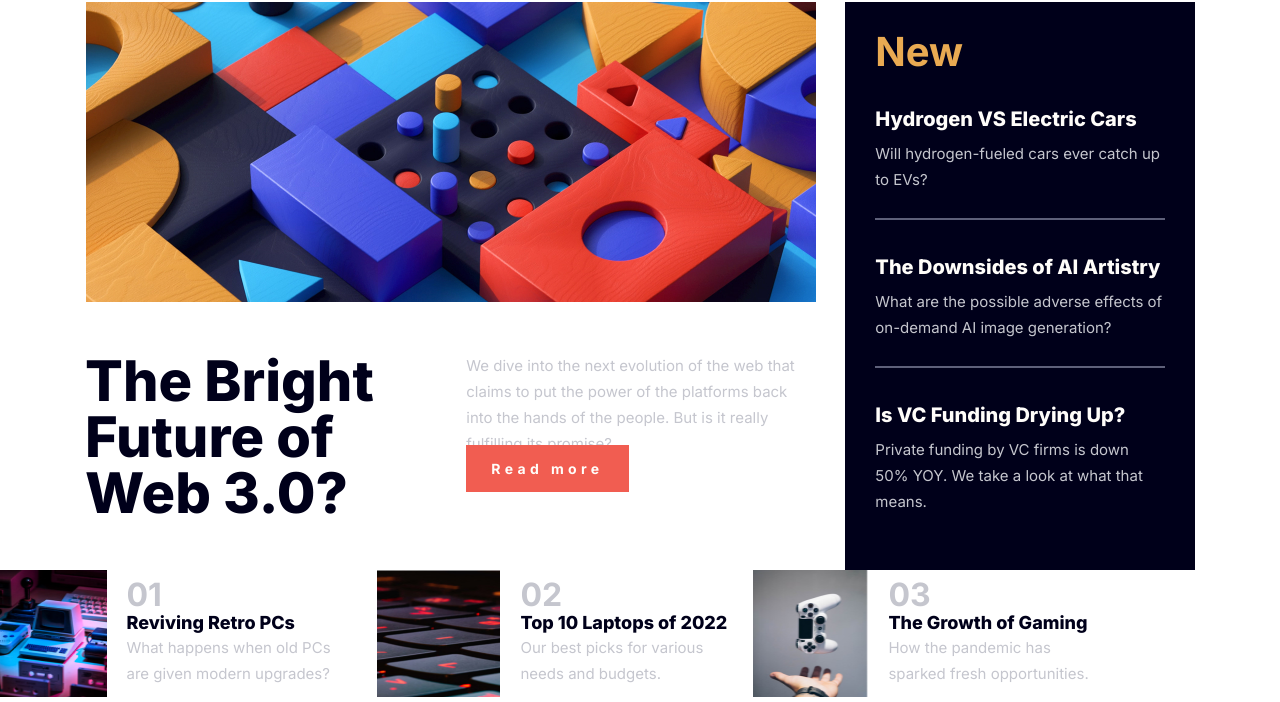
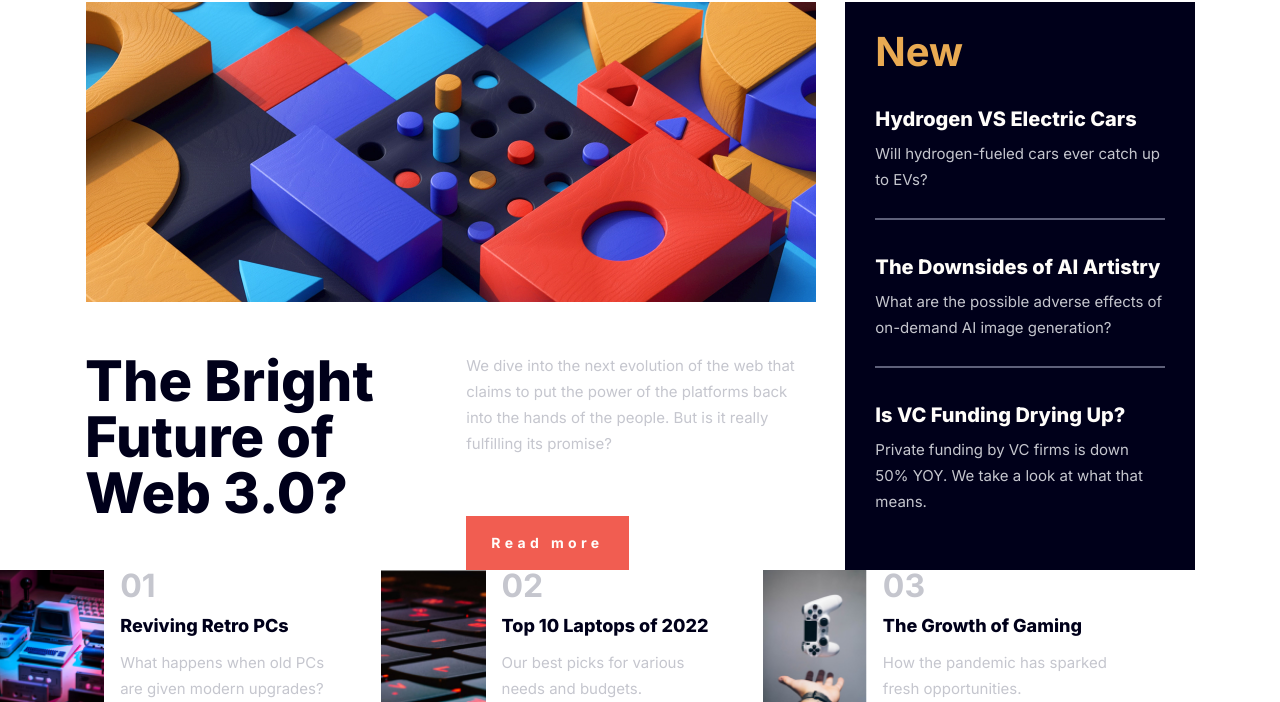
Before and after one commit to Junior-dev-Track/14-css-web-3-0-project-VizardAlpha, a plain HTML site: page index.html in a window 1280 px wide. Shown: the part 108-810 px from the top of the page. Drawn offline with Linux system fonts and the light colour scheme.

Commit message:
fix with grid list of article

```diff
--- a/index.html
+++ b/index.html
@@ -4,6 +4,7 @@
 <head>
     <meta charset="UTF-8">
     <meta name="viewport" content="width=device-width, initial-scale=1.0">
+    <meta name="description" content="This is a Frontend Mentor Project - For the BeCode training">
     <link rel="stylesheet" href="style.css">
     <title>Web 3.0</title>
 </head>
@@ -42,17 +43,17 @@
             <aside class="news">
                 <h2>New</h2>
                 <article>
-                    <h1>Hydrogen VS Electric Cars</h1>
+                    <h3>Hydrogen VS Electric Cars</h3>
                     <p>Will hydrogen-fueled cars ever catch up to EVs?</p>
                 </article>
                 <hr>
                 <article>
-                    <h1>The Downsides of AI Artistry</h1>
+                    <h3>The Downsides of AI Artistry</h3>
                     <p>What are the possible adverse effects of on-demand AI image generation?</p>
                 </article>
                 <hr>
                 <article>
-                    <h1>Is VC Funding Drying Up?</h1>
+                    <h3>Is VC Funding Drying Up?</h3>
                     <p>Private funding by VC firms is down 50% YOY. We take a look at what that means.</p>
                 </article>
             </aside>
@@ -60,30 +61,29 @@
     </main>
     <section class="container list">
         <article class="article-list">
-            <img class="section-image" src="./assets/Ordi.jpg" alt="">
+            <img src="./assets/Ordi.jpg" alt="">
             <div class="color-list">
                 <p>01</p>
-                <h1>Reviving Retro PCs</h1>
+                <h2>Reviving Retro PCs</h2>
                 <p>What happens when old PCs are given modern upgrades?</p>
             </div>
         </article>
         <article class="article-list">
-            <img class="section-image" src="./assets/Clavier.jpg" alt="">
+            <img src="./assets/Clavier.jpg" alt="">
             <div class="color-list">
                 <p>02</p>
-                <h1>Top 10 Laptops of 2022</h1>
+                <h2>Top 10 Laptops of 2022</h2>
                 <p>Our best picks for various needs and budgets.</p>
             </div>
         </article>
         <article class="article-list">
-            <img class="section-image" src="./assets/Manette.jpg" alt="">
+            <img src="./assets/Manette.jpg" alt="">
             <div class="color-list">
                 <p>03</p>
-                <h1>The Growth of Gaming</h1>
+                <h2>The Growth of Gaming</h2>
                 <p>How the pandemic has sparked fresh opportunities.</p>
             </div>
         </article>
     </section>
 </body>
-
 </html>
--- a/style.css
+++ b/style.css
@@ -216,6 +216,10 @@ img {
 
     #desc-main {
         grid-area: desc-main;
+        display: flex;
+        align-items: flex-start;
+        justify-content: space-between;
+        flex-direction: column;
     }
 
     h1 {
@@ -264,7 +268,7 @@ img {
 
     }
 
-    h1 {
+    h3 {
         color: #FFFDFA;
         font-size: 20px;
         font-weight: 800;
@@ -287,22 +291,22 @@ img {
 
 }
 
-.section-image {
-    height: 127px;
-    width: 190.5px;
-}
-
 .list{
-    display: flex;
-    align-items: center;
-    gap: 20px;
+    display: grid;
+    grid-template-columns: repeat(3, 1fr);
+    gap: 34px;
 }
 
 .article-list{
+    display: grid;
+    grid-template-columns: 30% 1fr;
+    gap:16px;
+}
+
+.color-list{
     display: flex;
-    align-items: center;
-    gap: 20px;
-    flex: 1;
+    flex-direction: column;
+    justify-content: space-between
 }
 
 .color-list p:first-child{
@@ -312,7 +316,7 @@ img {
     line-height: 32px;
 }
 
-.color-list h1{
+.color-list h2{
     color:#00001A;
     font-size: 18px;
     font-weight: 800;
```
